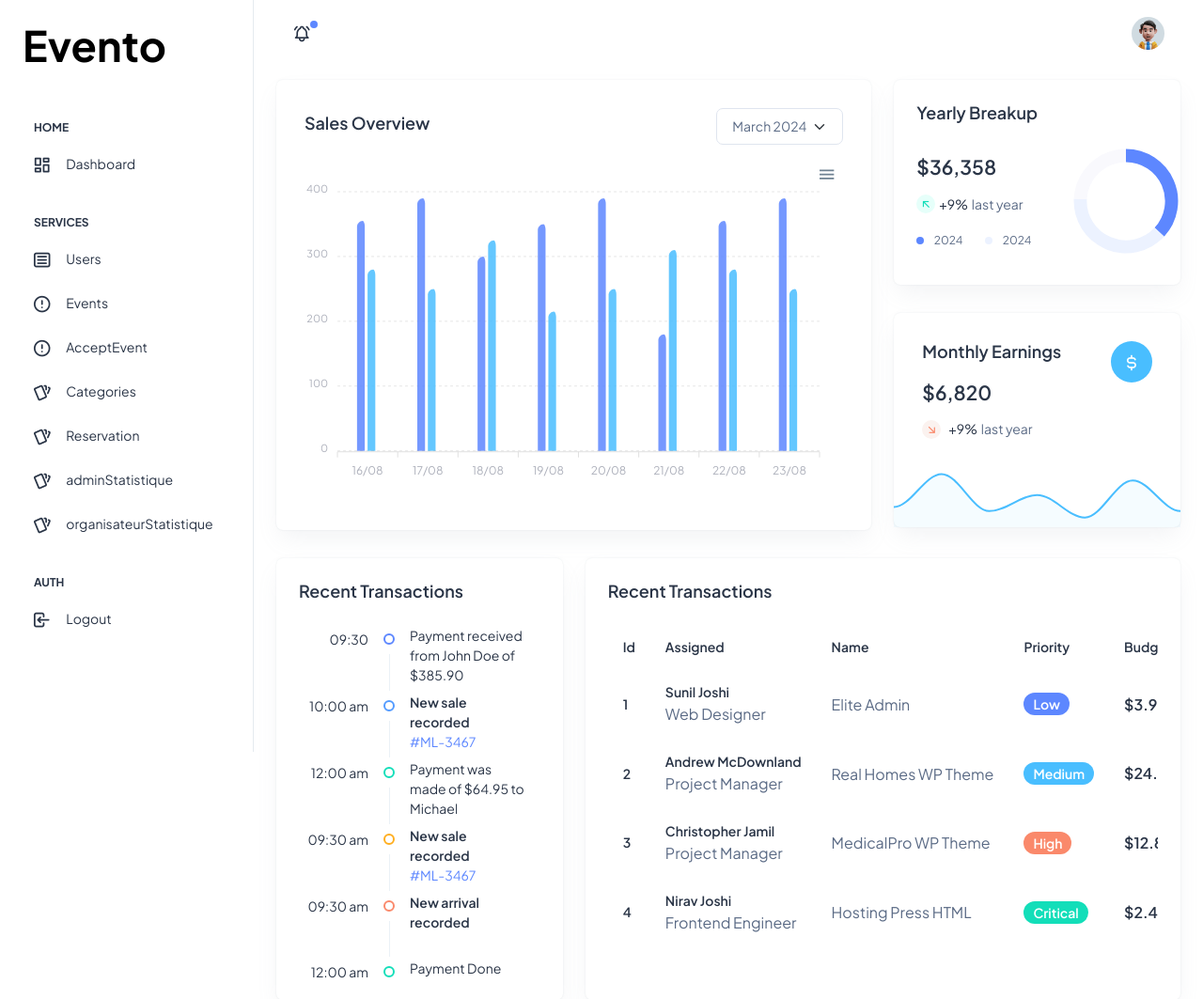
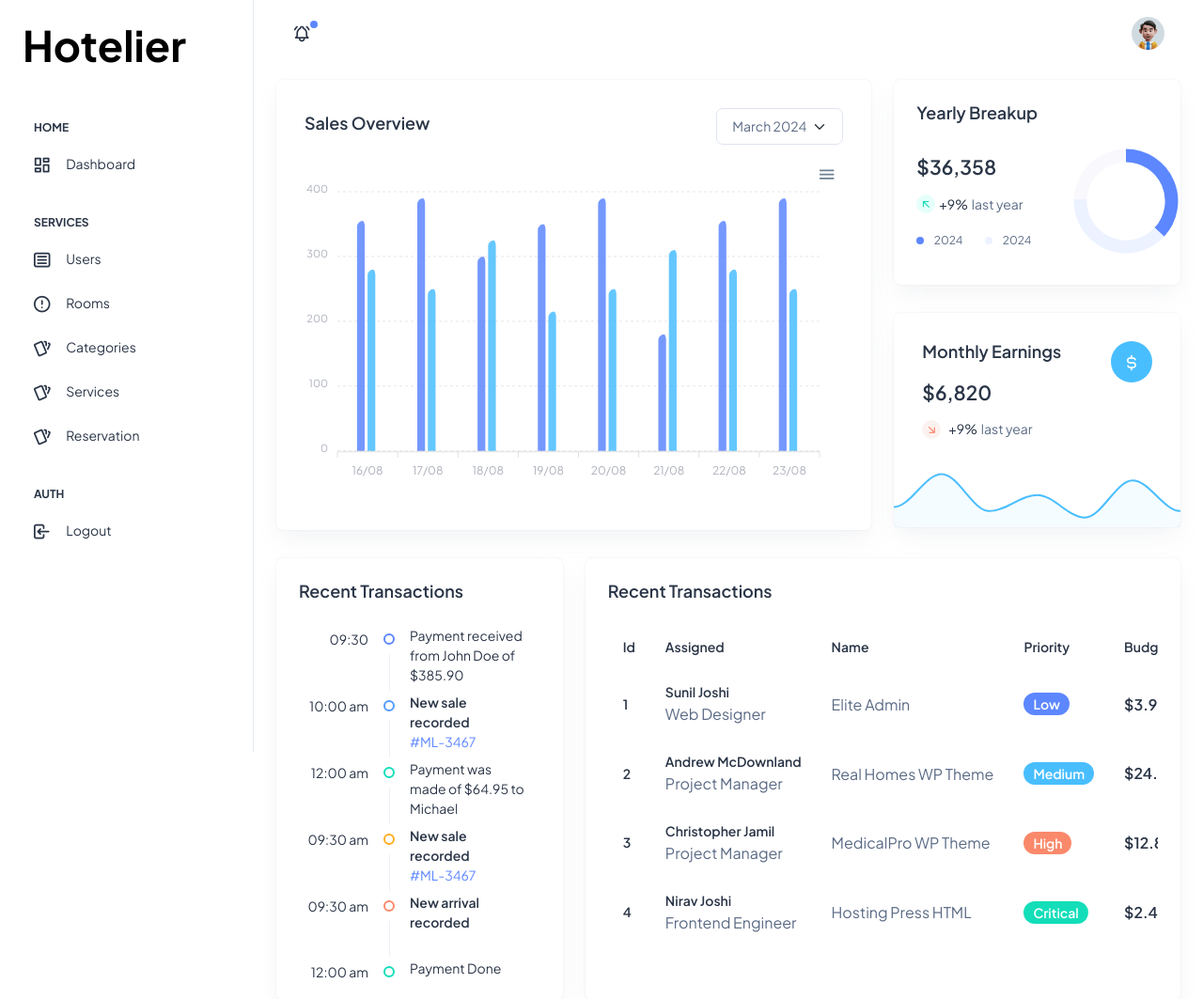
Before and after one commit to Mohammedaminox/FILEROUGE, a Laravel app: page /dashboard in a window 1280 px wide. Shown: the top 1063 px of the page at 94% size. Run offline with Laravel 10, Linux system fonts and the light colour scheme; some libraries are stand-ins or nearby versions.

Commit message:
Update layout.blade.php with cdn links for select2

```diff
--- a/resources/views/layout.blade.php
+++ b/resources/views/layout.blade.php
@@ -10,6 +10,15 @@
     <!-- Option 1: Include in HTML -->
     <link rel="stylesheet" href="https://cdn.jsdelivr.net/npm/bootstrap-icons@1.3.0/font/bootstrap-icons.css">
     <link rel="stylesheet" href="Pback/assets/js/sidebarmenu.js" />
+    <link href="https://cdn.jsdelivr.net/npm/select2@4.1.0-rc.0/dist/css/select2.min.css" rel="stylesheet" />
+    <script src="https://cdn.jsdelivr.net/npm/select2@4.1.0-rc.0/dist/js/select2.min.js"></script>
+
+
+    <link href="https://cdnjs.cloudflare.com/ajax/libs/font-awesome/5.10.0/css/all.min.css" rel="stylesheet">
+    <link href="https://cdn.jsdelivr.net/npm/bootstrap-icons@1.4.1/font/bootstrap-icons.css" rel="stylesheet">
+
+
+
     <style>
         #header2 {
             width: 100%;
@@ -64,7 +73,7 @@
                 <div class="brand-logo d-flex align-items-center justify-content-between">
                     <a href="./index.html" class="text-nowrap logo-img">
                         <span class="navbar-brand logo">
-                            Evento
+                            Hotelier
                         </span>
                     </a>
                     <div class="close-btn d-xl-none d-block sidebartoggler cursor-pointer" id="sidebarCollapse">
@@ -99,27 +108,28 @@
                             </a>
                         </li>
                         <li class="sidebar-item">
-                            <a class="sidebar-link" href="" aria-expanded="false">
+                            <a class="sidebar-link" href="{{ url('/room') }}" aria-expanded="false">
                                 <span>
                                     <i class="ti ti-alert-circle"></i>
                                 </span>
-                                <span class="hide-menu">Events</span>
+                                <span class="hide-menu">Rooms</span>
                             </a>
                         </li>
+
                         <li class="sidebar-item">
-                            <a class="sidebar-link" href="" aria-expanded="false">
-                                <span>
-                                    <i class="ti ti-alert-circle"></i>
-                                </span>
-                                <span class="hide-menu">AcceptEvent</span>
-                            </a>
-                        </li>
-                        <li class="sidebar-item">
-                            <a class="sidebar-link" href="" aria-expanded="false">
+                            <a class="sidebar-link" href="{{ url('/category') }}" aria-expanded="false">
                                 <span>
                                     <i class="ti ti-cards"></i>
                                 </span>
                                 <span class="hide-menu">Categories</span>
+                            </a>
+                        </li>
+                        <li class="sidebar-item">
+                            <a class="sidebar-link" href="{{ url('/service') }}" aria-expanded="false">
+                                <span>
+                                    <i class="ti ti-cards"></i>
+                                </span>
+                                <span class="hide-menu">Services</span>
                             </a>
                         </li>
                         <li class="sidebar-item">
@@ -131,22 +141,6 @@
                             </a>
                         </li>
 
-                        <li class="sidebar-item">
-                            <a class="sidebar-link" href="" aria-expanded="false">
-                                <span>
-                                    <i class="ti ti-cards"></i>
-                                </span>
-                                <span class="hide-menu">adminStatistique</span>
-                            </a>
-                        </li>
-                        <li class="sidebar-item">
-                            <a class="sidebar-link" href="" aria-expanded="false">
-                                <span>
-                                    <i class="ti ti-cards"></i>
-                                </span>
-                                <span class="hide-menu">organisateurStatistique</span>
-                            </a>
-                        </li>
 
                         <li class="nav-small-cap">
                             <i class="ti ti-dots nav-small-cap-icon fs-4"></i>
```
